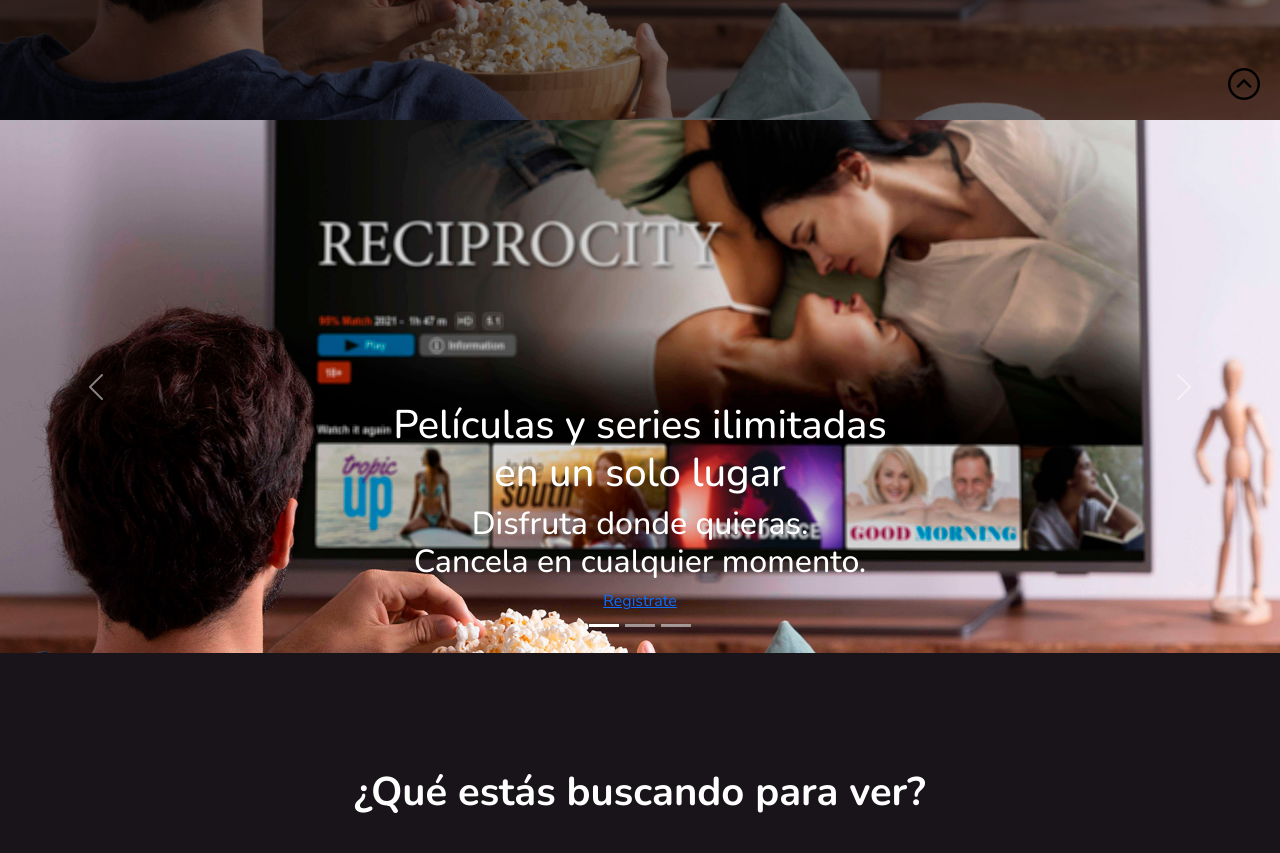
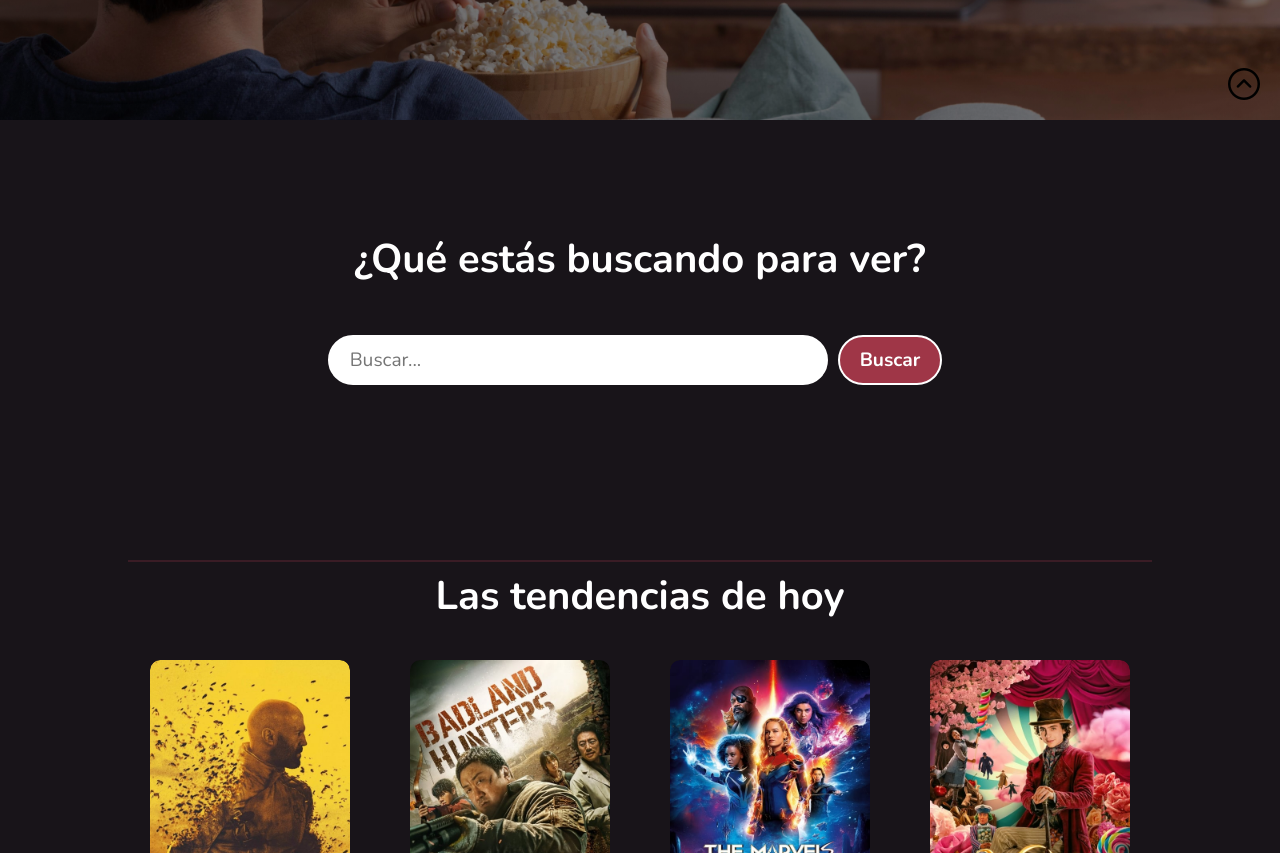
Before and after one commit to jcentenaro/Proyecto-Final-CAC-24145, a plain HTML site: page index.html in a window 1280 px wide. Shown: the part 680-1533 px from the top of the page. Drawn offline with nearby package versions, Linux system fonts and the light colour scheme.

Commit message:
oculto segundo slider

```diff
--- a/index.html
+++ b/index.html
@@ -35,7 +35,7 @@
             <a class="botonRegistrarse" href="./pages/registrarse.html">Registrate</a>
         </section>
 
-        <div id="carouselExampleCaptions" class="carousel slide" data-aos="zoom-in"  data-aos-duration="1000">
+        <!-- <div id="carouselExampleCaptions" class="carousel slide" data-aos="zoom-in"  data-aos-duration="1000">
             <div class="carousel-indicators">
               <button type="button" data-bs-target="#carouselExampleCaptions" data-bs-slide-to="0" class="active" aria-current="true" aria-label="Slide 1"></button>
               <button type="button" data-bs-target="#carouselExampleCaptions" data-bs-slide-to="1" aria-label="Slide 2"></button>
@@ -73,7 +73,7 @@
               <span class="carousel-control-next-icon" aria-hidden="true"></span>
               <span class="visually-hidden">Next</span>
             </button>
-          </div>
+          </div> -->
 
         <section data-aos="fade-up" data-aos-offset="300" data-aos-delay="50" data-aos-duration="1000" class="buscadorPrincipal">
             <h2 class="tituloSection">¿Qué estás buscando para ver?</h2>
```
